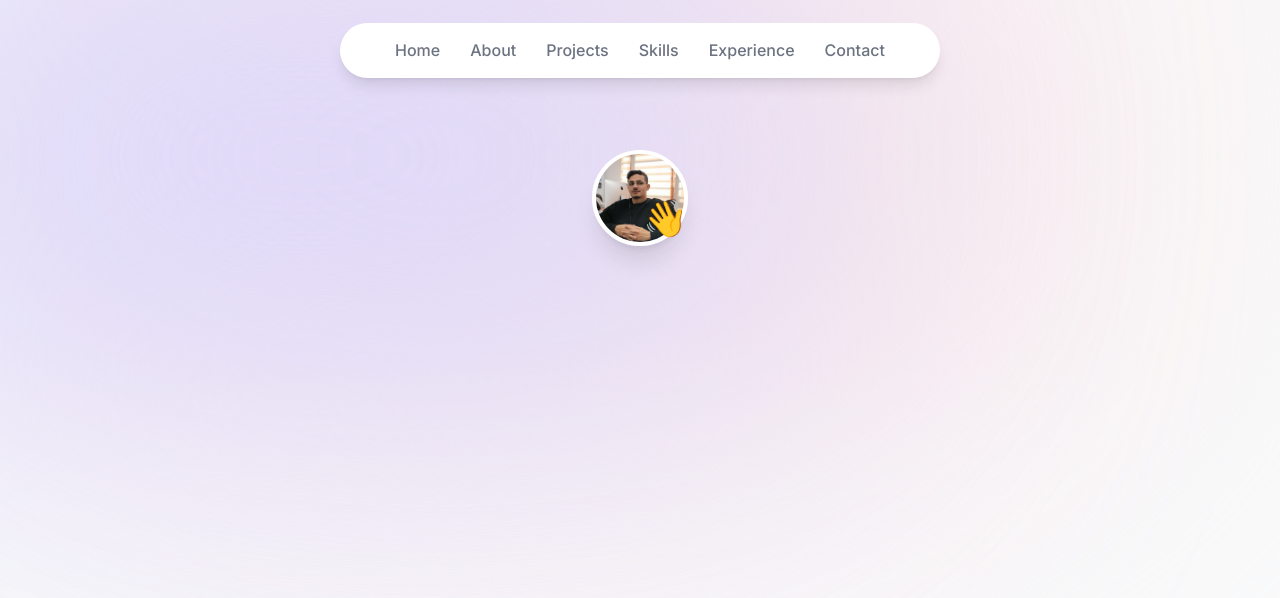
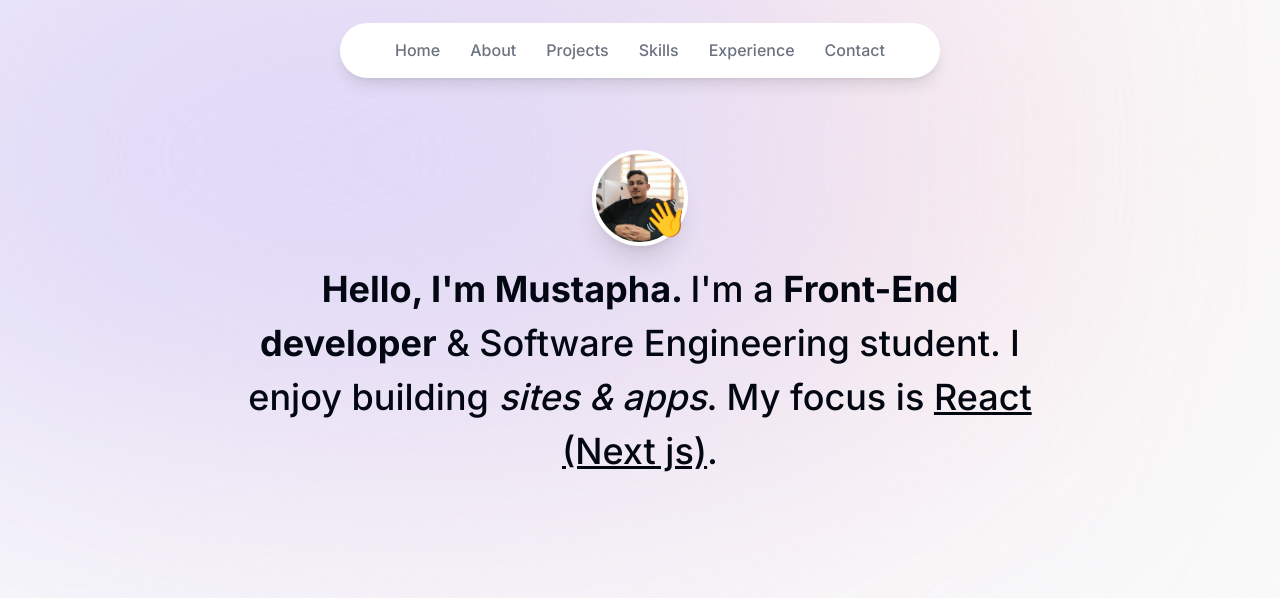
Before and after one commit to mmardi01/my-website, a Next.js app: page / in a window 1280 px wide. Shown: the top 598 px of the page. Built offline with nearby package versions, Linux system fonts and the light colour scheme.

Commit message:
done with image animation & workin on intro description

```diff
--- a/app/page.tsx
+++ b/app/page.tsx
@@ -2,7 +2,7 @@ import Intro from '@/components/Intro'
 import Image from 'next/image'
 export default function Home() {
   return (
-    <main className="pt-[150px] z-20">
+    <main className="pt-[150px] z-20 flex flex-col items-center px-4">
         <Intro />
     </main>
   )
--- a/components/Intro.tsx
+++ b/components/Intro.tsx
@@ -5,7 +5,7 @@ import { motion } from 'framer-motion'
 
 export default function Intro() {
   return (
-    <section className=''>
+    <section className='max-w-[50rem] text-center'>
       <div className='flex justify-center'>
         <motion.div className='relative'
          initial={{opacity: 0, scale:0}}
@@ -36,7 +36,9 @@ export default function Intro() {
         </motion.span>
         </motion.div>
       </div>
-      {/* <p>Hello, I'm Mustapha</p> */}
+      <p className='font-medium text-2xl mt-4 !leading-[1.5] mb-10 sm:text-4xl'>
+        <span className='font-bold'>Hello, I'm Mustapha. </span>
+        I'm a <span className='font-bold'>Front-End developer</span> & Software Engineering student. I enjoy building <span className='italic'>sites & apps</span>. My focus is <span className='underline'>React (Next js)</span>.</p>
     </section>
   )
 }
```
